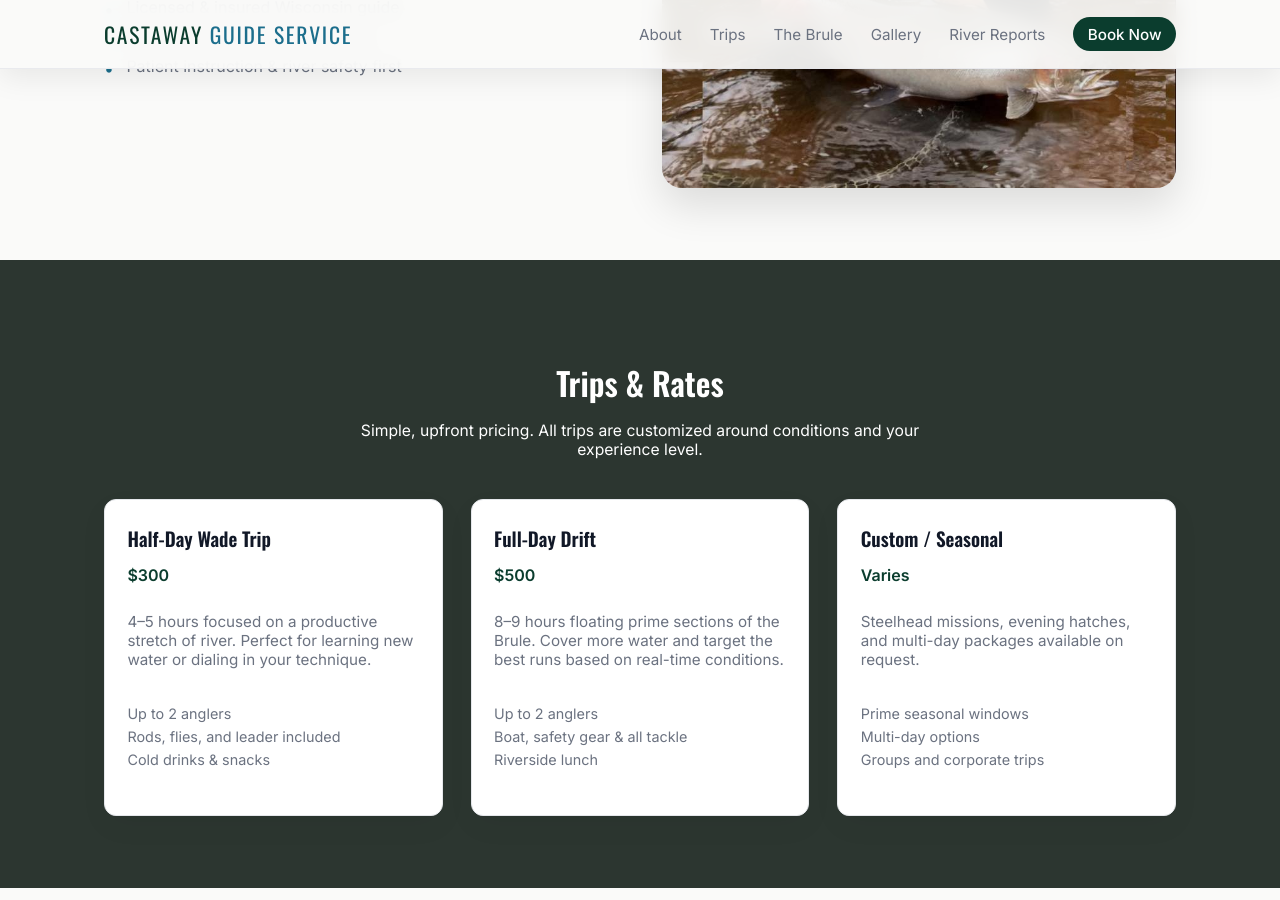
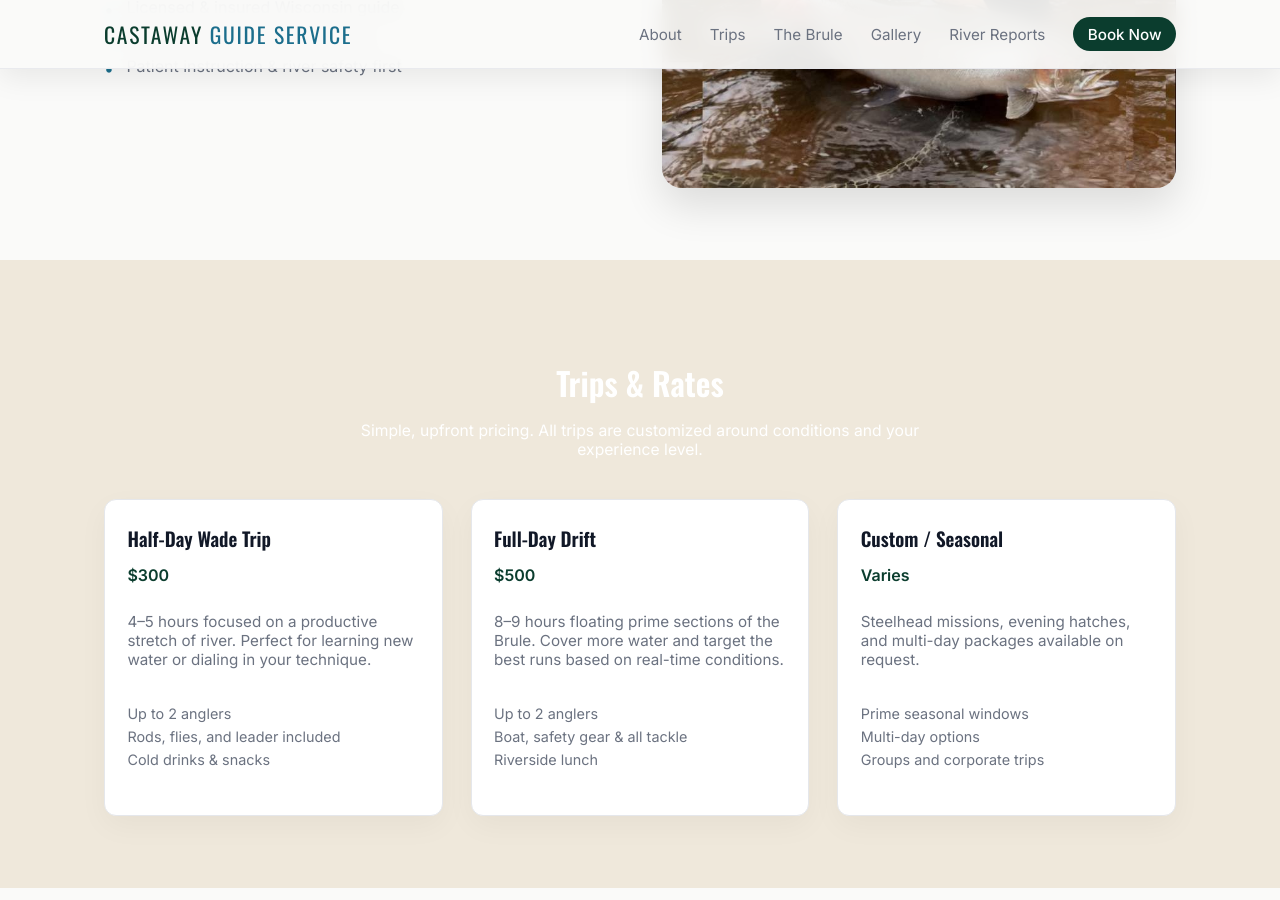
Before and after one commit to adamholden7/CastAwayGuideService, a Jekyll site: the page built from index.md, in a window 1280 px wide and 900 px high, scrolled down 1187 px. Built offline with Jekyll 4.4.1, drawn with Linux system fonts in a browser that asks for light colours.

Commit message:
Update styles.css

```diff
--- a/assets/css/styles.css
+++ b/assets/css/styles.css
@@ -202,7 +202,7 @@ a {
 }
 
 .section-hero-bg {
-  background: #2C3630; /* or whatever exact green your hero uses */
+  background: #EFE8DB; /* or whatever exact green your hero uses */
 }
 
 .section-hero-bg .section-header h2,
```
